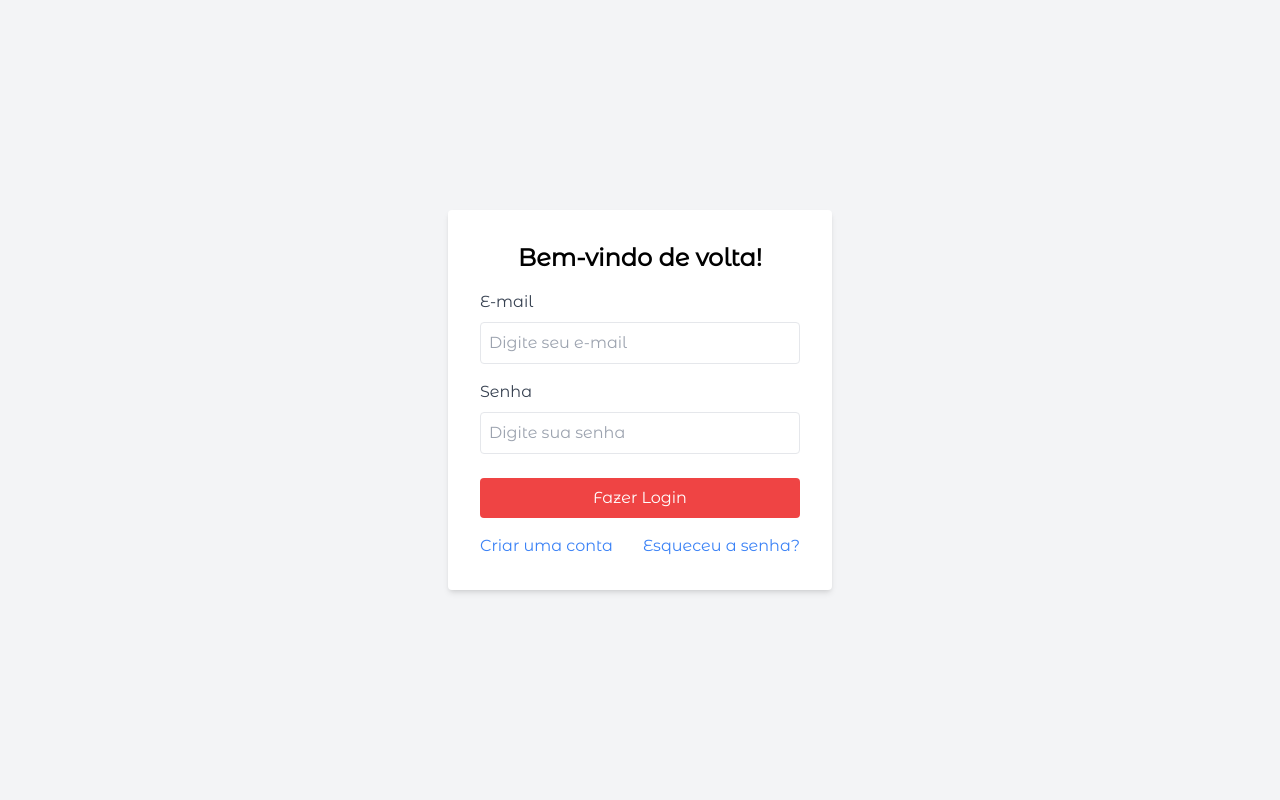
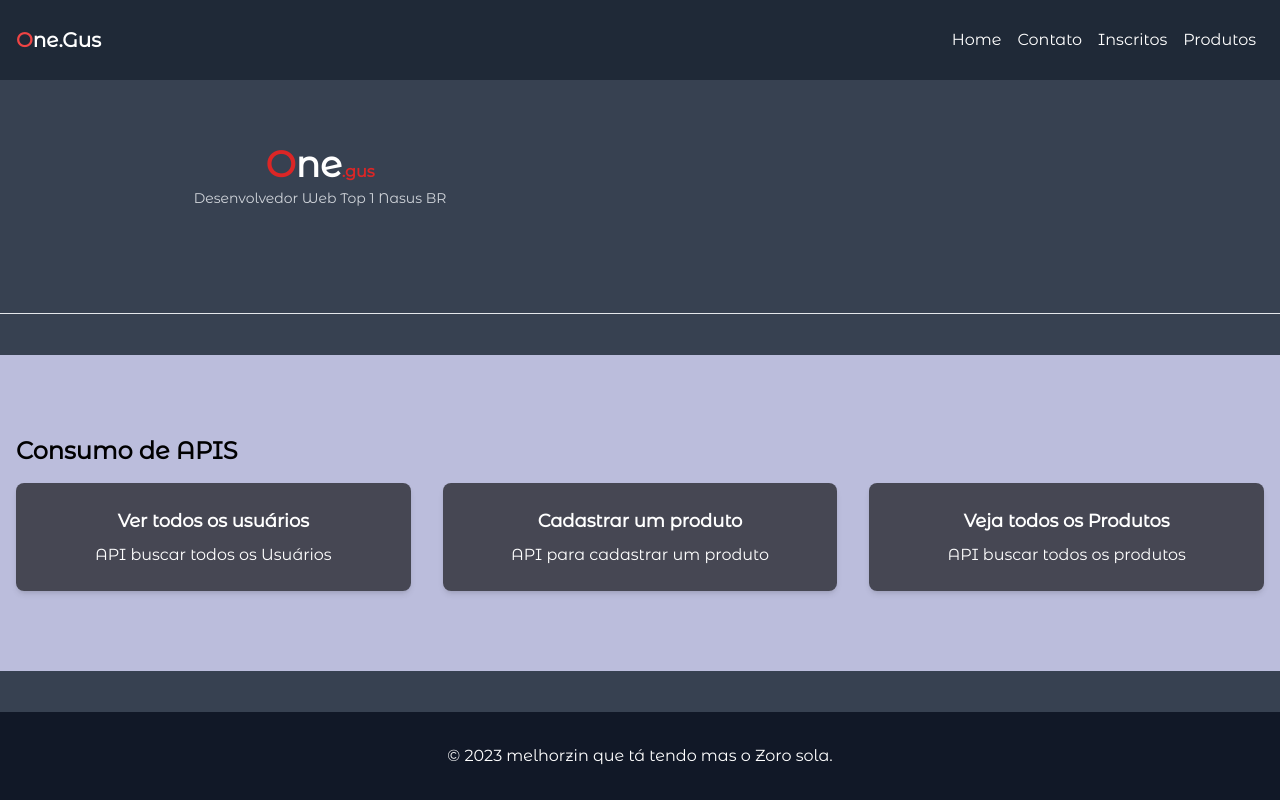
Before and after one commit to GustavoPinho001/projeto, a React (Vite) app: page / in a window 1280 px wide. Before the commit this address led to /login. Built offline with nearby package versions, Linux system fonts and the light colour scheme.

Commit message:
layoutajustado
necessario criar um elemento de layout

```diff
--- a/package.json
+++ b/package.json
@@ -31,6 +31,7 @@
     "@emotion/react": "^11.11.1",
     "@emotion/styled": "^11.11.0",
     "@mui/material": "^5.14.6",
+    "@types/axios": "^0.9.36",
     "axios": "^1.2.6",
     "date-fns": "^2.29.3",
     "formik": "^2.2.9",
--- a/src/App.tsx
+++ b/src/App.tsx
@@ -22,7 +22,8 @@ import UpProduct from "./modules/PRODUTOS/updateProduct/upProduct";
 const App: React.FC = () => {
   return (
     <BrowserRouter>
-      <div className="app">
+    {/* criar um layout para melhor entendimento da estrutura do codigo */}
+      <div className="h-screen w-screen ">
         <Routes>
           <Route>
             <Route path="/login" element={<Login />} />
@@ -31,58 +32,56 @@ const App: React.FC = () => {
             <Route
               path="/"
               element={
-                <PrivateRoute>
                   <Home />
-                </PrivateRoute>
               }
             />
             <Route
               path="/contato"
               element={
-                <PrivateRoute>
+
                   <ContactPage />
-                </PrivateRoute>
+
               }
             />
             <Route
               path="/inscritos"
               element={
-                <PrivateRoute>
+
                   <Inscritos />
-                </PrivateRoute>
+
               }
             />
              <Route
               path="/updateUser/:id"
               element={
-                <PrivateRoute>
+
                   <TelaUp/>
-                </PrivateRoute>
+
               }
             />
           </Route>
           <Route
               path="/produtos"
               element={
-                <PrivateRoute>
+
                   <Produtos/>
-                </PrivateRoute>
+
               }
             />
                 <Route
               path="/addprodutos"
               element={
-                <PrivateRoute>
+
                   <ProductForm/>
-                </PrivateRoute>
+
               }
             />
              <Route
               path="/updateProduct/:id"
               element={
-                <PrivateRoute>
+
                   <UpProduct/>
-                </PrivateRoute>
+
               }
             />
         </Routes>
--- a/src/modules/Home/home.tsx
+++ b/src/modules/Home/home.tsx
@@ -17,9 +17,9 @@ const Home = (): JSX.Element => {
   };
 
   return (
-    <div className="bg-gray-700">
+    <div className="bg-gray-700 h-screen w-screen">
       <Header />
-      <div className="min-h-[93.7vh] flex flex-col justify-between">
+      <div className="h-[90%] w-full flex flex-col justify-between">
         <section className="flex w-[50%] justify-around mb-16 mt-16 flex-col items-center">
           <div className="text-white text-center">
             <h1 className="text-4xl font-bold">
@@ -33,8 +33,8 @@ const Home = (): JSX.Element => {
         </section>
         <hr />
         <section className="bg-[#ddddffcc] py-16">
-          <div className="container mx-auto">
-            <h2 className="text-2xl font-bold mb-4">APIS</h2>
+          <div className="container mx-auto p-4">
+            <h2 className="text-2xl font-bold mb-4">Consumo de APIS</h2>
             <div className="grid grid-cols-1 sm:grid-cols-2 md:grid-cols-3 gap-8">
               <button
                 onClick={toSubscribers}
--- a/src/modules/PRODUTOS/addprodutos/addprodutos.tsx
+++ b/src/modules/PRODUTOS/addprodutos/addprodutos.tsx
@@ -1,6 +1,6 @@
 import { Field, Form, Formik, FormikHelpers, FormikValues } from 'formik';
 import { useNavigate } from 'react-router-dom';
-import React, { useState } from 'react';
+import { useState } from 'react';
 import { addProductsAPI } from '../../../API/products';
 import Header from '../../../primario/header';
 import { toast } from 'react-toastify';
--- a/src/modules/USUARIOS/cadastro/cadastro.tsx
+++ b/src/modules/USUARIOS/cadastro/cadastro.tsx
@@ -1,4 +1,4 @@
-import React, { useState } from "react";
+import { useState } from "react";
 import { Link, useNavigate } from "react-router-dom";
 import { Formik, Form, Field } from "formik";
 import { toast } from "react-toastify";
--- a/src/modules/USUARIOS/inscritos/inscritos.tsx
+++ b/src/modules/USUARIOS/inscritos/inscritos.tsx
@@ -36,7 +36,7 @@ const Inscritos = () => {
 
   const getUser = async () => {
     try {
-      const response = await getAllUsers();
+      const response: any = await getAllUsers();
       console.log(response); // Verifique os dados da API
       setPeoples(response);
     } catch (error) {
--- a/src/modules/USUARIOS/loginTela/login.tsx
+++ b/src/modules/USUARIOS/loginTela/login.tsx
@@ -1,4 +1,4 @@
-import React, { useState } from "react";
+import { useState } from "react";
 import { Field, Form, Formik } from "formik";
 import { toast } from "react-toastify";
 import { useNavigate } from "react-router-dom";
@@ -18,7 +18,7 @@ const Login = () => {
   const handleLogin = async (form: Person) => {
     setIsLoading(true);
     try {
-      const response = await login(form);
+      const response :any = await login(form);
       toast.success("Login realizado com sucesso!");
       navigate("/");
       localStorage.setItem("token", response.token);
--- a/src/primario/header.tsx
+++ b/src/primario/header.tsx
@@ -20,39 +20,39 @@ const Header = (): JSX.Element => {
   };
 
   return (
-    <header className="bg-gray-800 text-white py-4">
-      <div className="container mx-auto flex items-center justify-between">
+
+      <header className=" bg-gray-800 text-white  p-4 h-[10%] w-full flex items-center justify-between">
         <h1 className="text-xl font-bold cursor-pointer" onClick={goToHome}>
-          One.Gus
+          <span className="text-red-500">O</span>ne.Gus
         </h1>
-        <nav className="space-x-4">
+        <nav className=" flex ">
           <button
             onClick={goToHome}
-            className="hover:text-gray-300 transition-colors duration-300"
+            className="hover:text-gray-300 p-2 transition-colors duration-300"
           >
             Home
           </button>
           <button
             onClick={goToContact}
-            className="hover:text-gray-300 transition-colors duration-300"
+            className="hover:text-gray-300 p-2 transition-colors duration-300"
           >
             Contato
           </button>
           <button
             onClick={goToSubscribers}
-            className="hover:text-gray-300 transition-colors duration-300"
+            className="hover:text-gray-300 p-2 transition-colors duration-300"
           >
             Inscritos
           </button>
           <button
             onClick={goToProducts}
-            className="hover:text-gray-300 transition-colors duration-300"
+            className="hover:text-gray-300 p-2 transition-colors duration-300"
           >
             Produtos
           </button>
         </nav>
-      </div>
-    </header>
+      </header>
+
   );
 };
 
```
Also changed, not shown: 1 other file (tests, documents, lock files or other folders).
